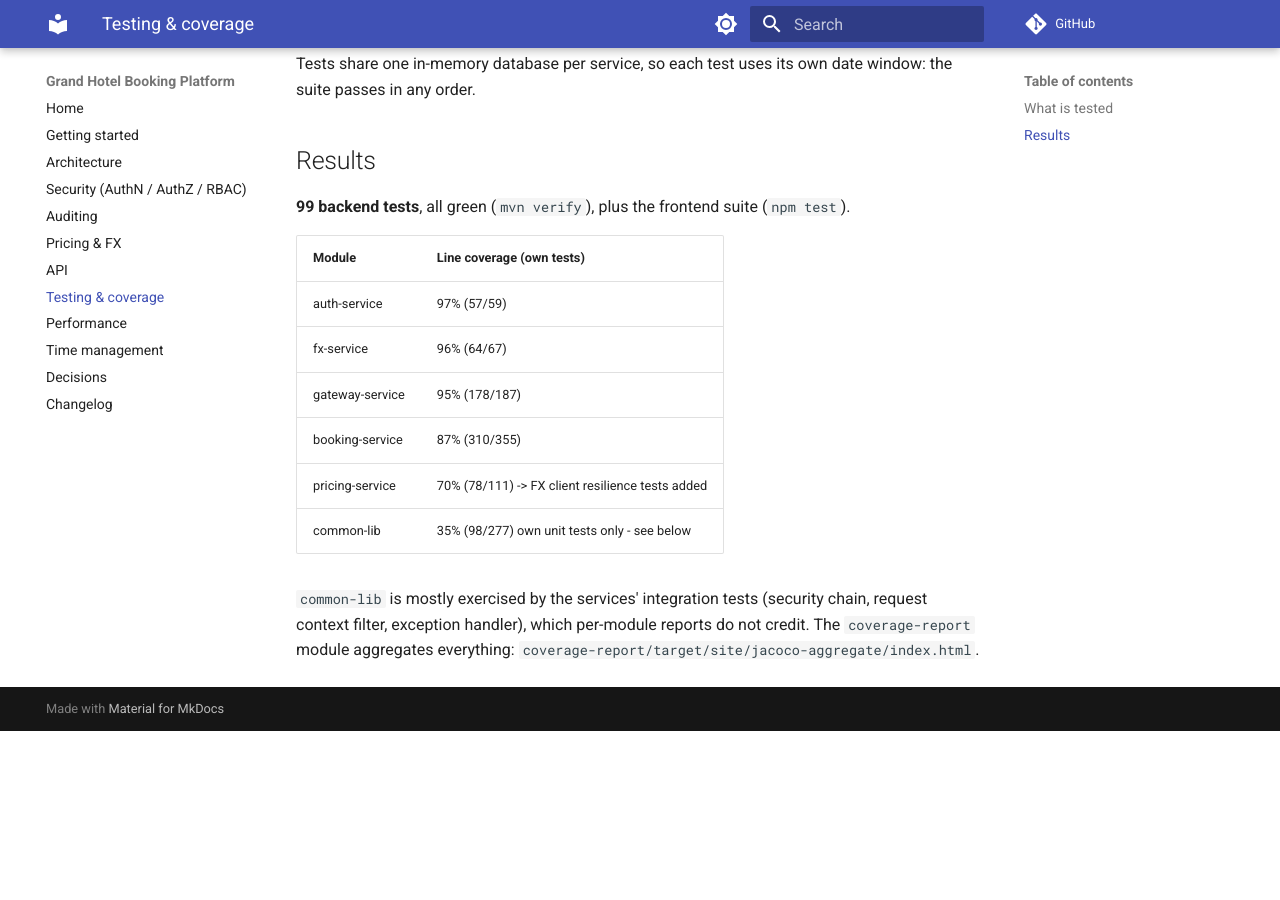
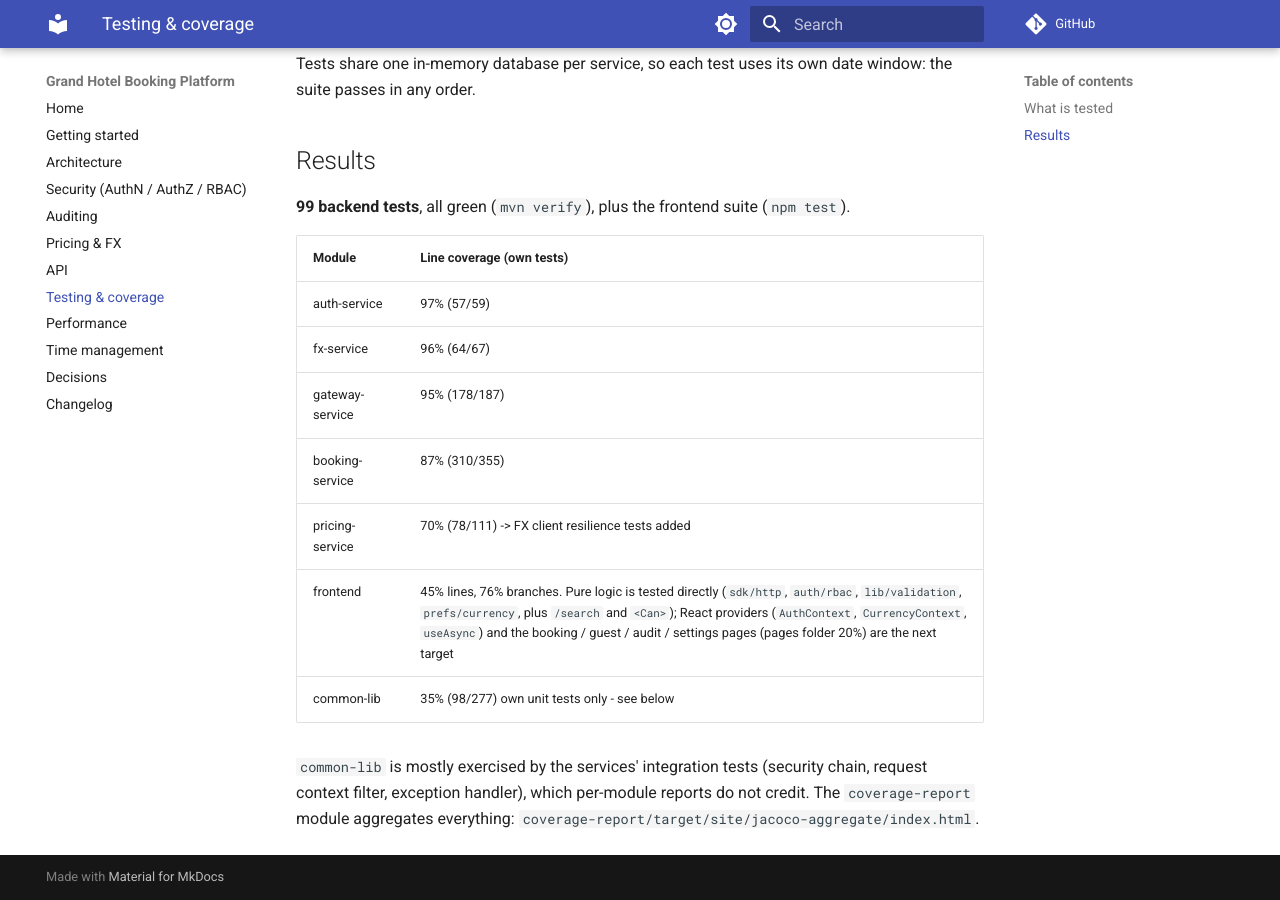
Before and after one commit to samiba10/grand-hotel-booking, an MkDocs documentation site: the page built from docs/testing.md, in a window 1280 px wide and 900 px high, scrolled down 926 px. Built offline with MkDocs 1.6.1 and Material for MkDocs 9.7.7, drawn with Linux system fonts in a browser that asks for light colours; comment, search, counter and statistics services are not loaded; before the commit the page ends 1657 px from its top, so only the background shows below that.

Commit message:
docs: frontend coverage breakdown and mobile screenshot (#22)
testing.md: frontend coverage with an honest breakdown (pure logic covered directly,
providers and pages next). README: mobile-first screenshot if present.

```diff
--- a/docs/testing.md
+++ b/docs/testing.md
@@ -33,6 +33,7 @@ passes in any order.
 | gateway-service | 95% (178/187) |
 | booking-service | 87% (310/355) |
 | pricing-service | 70% (78/111) -> FX client resilience tests added |
+| frontend | 45% lines, 76% branches. Pure logic is tested directly (`sdk/http`, `auth/rbac`, `lib/validation`, `prefs/currency`, plus `/search` and `<Can>`); React providers (`AuthContext`, `CurrencyContext`, `useAsync`) and the booking / guest / audit / settings pages (pages folder 20%) are the next target |
 | common-lib | 35% (98/277) own unit tests only - see below |
 
 `common-lib` is mostly exercised by the services' integration tests (security chain, request
```
Also changed, not shown: docs/changelog.md (+1 -0 lines), docs/img/mobile.png (added).
